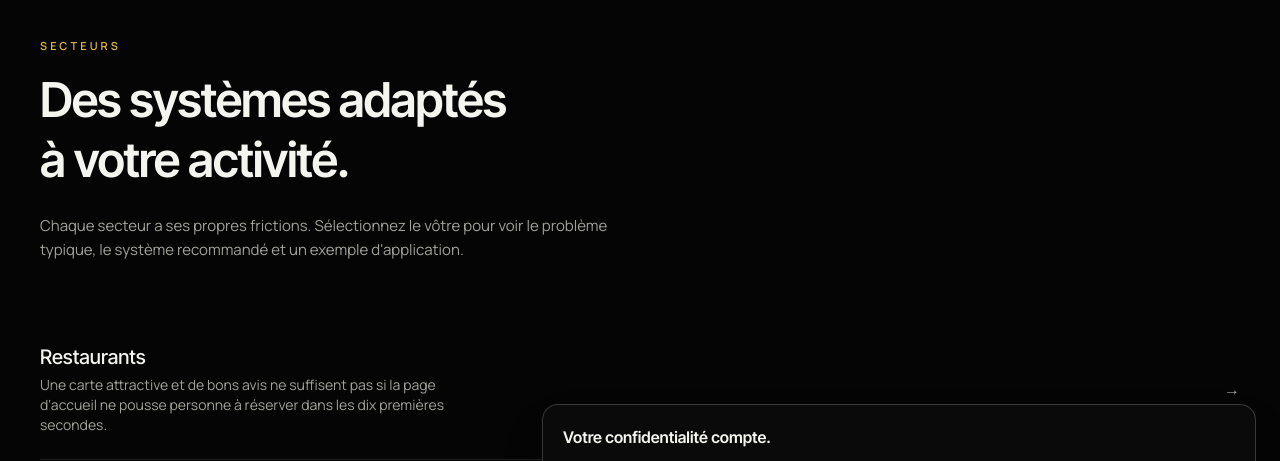
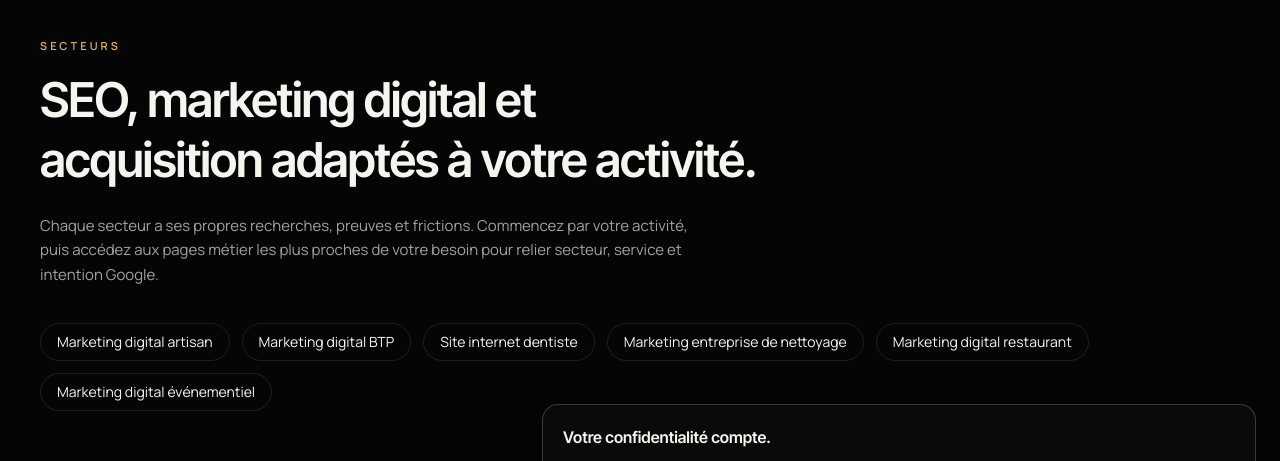
Before and after one commit to mathieumilo3-bot/-generation-capable, a Next.js app in the folder site-vitrine/: page /secteurs in a window 1280 px wide. Shown: the part 170-631 px from the top of the page. Built offline with nearby package versions, Linux system fonts and the light colour scheme; no server answers.

Commit message:
SEO: strengthen sector hub links to vertical landing pages

```diff
--- a/site-vitrine/src/app/secteurs/page.tsx
+++ b/site-vitrine/src/app/secteurs/page.tsx
@@ -1,4 +1,5 @@
 import type { Metadata } from "next";
+import Link from "next/link";
 import { Section, Eyebrow } from "@/components/ui/Section";
 import { SectorCard } from "@/components/cards/SectorCard";
 import { BreadcrumbJsonLd } from "@/components/schema/JsonLd";
@@ -6,11 +7,38 @@ import { SITE_URL } from "@/lib/constants";
 import { SECTORS } from "@/lib/data/sectors";
 
 export const metadata: Metadata = {
-  title: "Secteurs",
+  title: "Secteurs : marketing digital, SEO et acquisition par métier",
   description:
-    "Des systèmes digitaux adaptés à votre activité : restaurants, cabinets, immobilier, beauté, artisans, services, coachs et entreprises locales.",
+    "Stratégies digitales adaptées aux restaurants, cabinets, immobilier, beauté, artisans, BTP, services, coachs et entreprises locales.",
   alternates: { canonical: "/secteurs" },
 };
+
+const PRIORITY_VERTICALS = [
+  {
+    href: "/solutions/marketing-digital-artisan",
+    label: "Marketing digital artisan",
+  },
+  {
+    href: "/solutions/marketing-digital-btp",
+    label: "Marketing digital BTP",
+  },
+  {
+    href: "/solutions/creation-site-dentiste",
+    label: "Site internet dentiste",
+  },
+  {
+    href: "/solutions/marketing-entreprise-nettoyage",
+    label: "Marketing entreprise de nettoyage",
+  },
+  {
+    href: "/solutions/marketing-digital-restaurant",
+    label: "Marketing digital restaurant",
+  },
+  {
+    href: "/solutions/marketing-evenementiel-digital",
+    label: "Marketing digital événementiel",
+  },
+] as const;
 
 export default function SecteursPage() {
   return (
@@ -22,14 +50,26 @@ export default function SecteursPage() {
         ]}
       />
       <Eyebrow>Secteurs</Eyebrow>
-      <h1 className="font-display text-balance mt-4 max-w-2xl text-4xl font-semibold leading-tight tracking-tight sm:text-5xl">
-        Des systèmes adaptés à votre activité.
+      <h1 className="font-display text-balance mt-4 max-w-3xl text-4xl font-semibold leading-tight tracking-tight sm:text-5xl">
+        SEO, marketing digital et acquisition adaptés à votre activité.
       </h1>
-      <p className="mt-6 max-w-xl text-[15px] leading-relaxed text-[var(--color-muted)]">
-        Chaque secteur a ses propres frictions. Sélectionnez le vôtre pour
-        voir le problème typique, le système recommandé et un exemple
-        d&apos;application.
+      <p className="mt-6 max-w-2xl text-[15px] leading-relaxed text-[var(--color-muted)]">
+        Chaque secteur a ses propres recherches, preuves et frictions. Commencez par votre activité,
+        puis accédez aux pages métier les plus proches de votre besoin pour relier secteur,
+        service et intention Google.
       </p>
+
+      <nav aria-label="Solutions métier prioritaires" className="mt-9 flex flex-wrap gap-3">
+        {PRIORITY_VERTICALS.map((item) => (
+          <Link
+            key={item.href}
+            href={item.href}
+            className="rounded-full border border-[var(--color-border)] px-4 py-2 text-sm text-[var(--color-text)] transition-colors hover:border-[var(--color-muted)]"
+          >
+            {item.label}
+          </Link>
+        ))}
+      </nav>
 
       <div className="mt-14">
         {SECTORS.map((sector) => (
```
